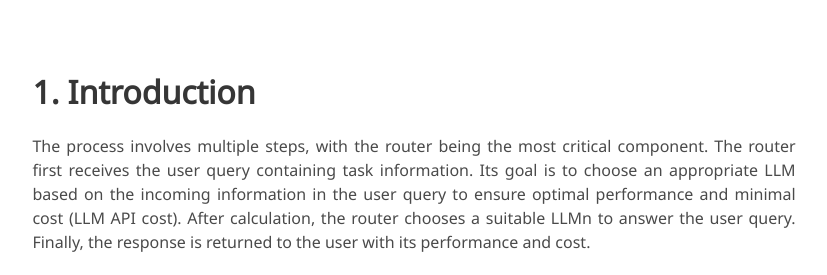
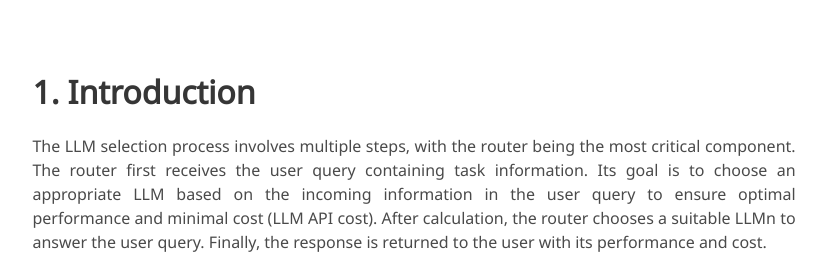
Before and after one commit to yanzhen4/graph_router_web.github.io, a plain HTML site: page index.html in a window 1280 px wide. Shown: the part 1500-1775 px from the top of the page, without its empty margins (226-1053 px from the left). Drawn offline with nearby package versions, Linux system fonts and the light colour scheme; some icons are missing; a web font is replaced by a local one.

Commit message:
change image

```diff
--- a/index.html
+++ b/index.html
@@ -247,7 +247,7 @@
 
           <div class="content has-text-justified">
 
-            <p>The process involves multiple steps, with the router being the most critical component. The router first receives the user query containing task information. Its goal is to choose an appropriate LLM based on the incoming information in the user query to ensure optimal performance and minimal cost (LLM API cost). After calculation, the router chooses a suitable LLMn to answer the user query. Finally, the response is returned to the user with its performance and cost. </p>
+            <p>The LLM selection process involves multiple steps, with the router being the most critical component. The router first receives the user query containing task information. Its goal is to choose an appropriate LLM based on the incoming information in the user query to ensure optimal performance and minimal cost (LLM API cost). After calculation, the router chooses a suitable LLMn to answer the user query. Finally, the response is returned to the user with its performance and cost. </p>
 
           </div>
 
```
Also changed, not shown: static/images/intro_1.png, static/images/intro_2.png.
